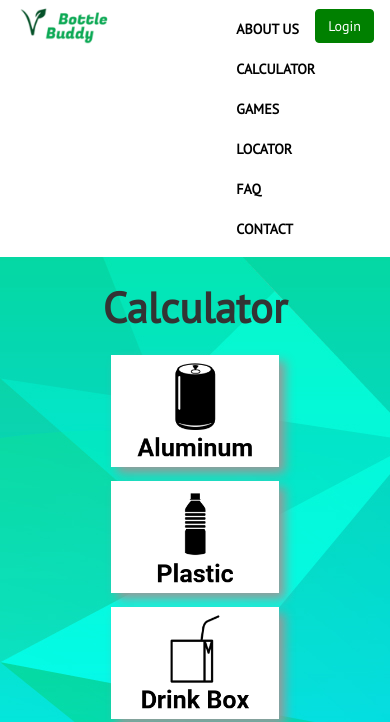
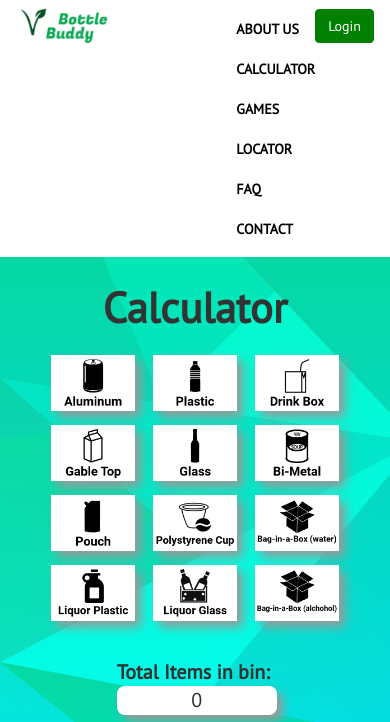
Before and after one commit to HJK27/Team-39-COMP-2930, a plain HTML site: page Calculator/HTML/Calculator.html in a window 390 px wide. Shown: the top 722 px of the page. Drawn offline with nearby package versions, Linux system fonts and the light colour scheme.

Commit message:
Added media queries to be mobile responsive

```diff
--- a/Calculator/CSS/Calculator.css
+++ b/Calculator/CSS/Calculator.css
@@ -141,3 +141,15 @@ body {
 #moneyText {
     margin-top: 0.5em;
 }
+
+@media only screen and (max-width: 938px) {
+    .select img {
+        width: 6em;
+    }
+}
+
+@media only screen and (max-width: 518px) {
+    #picWrapper {
+        width: 100%;
+    }
+}
```
